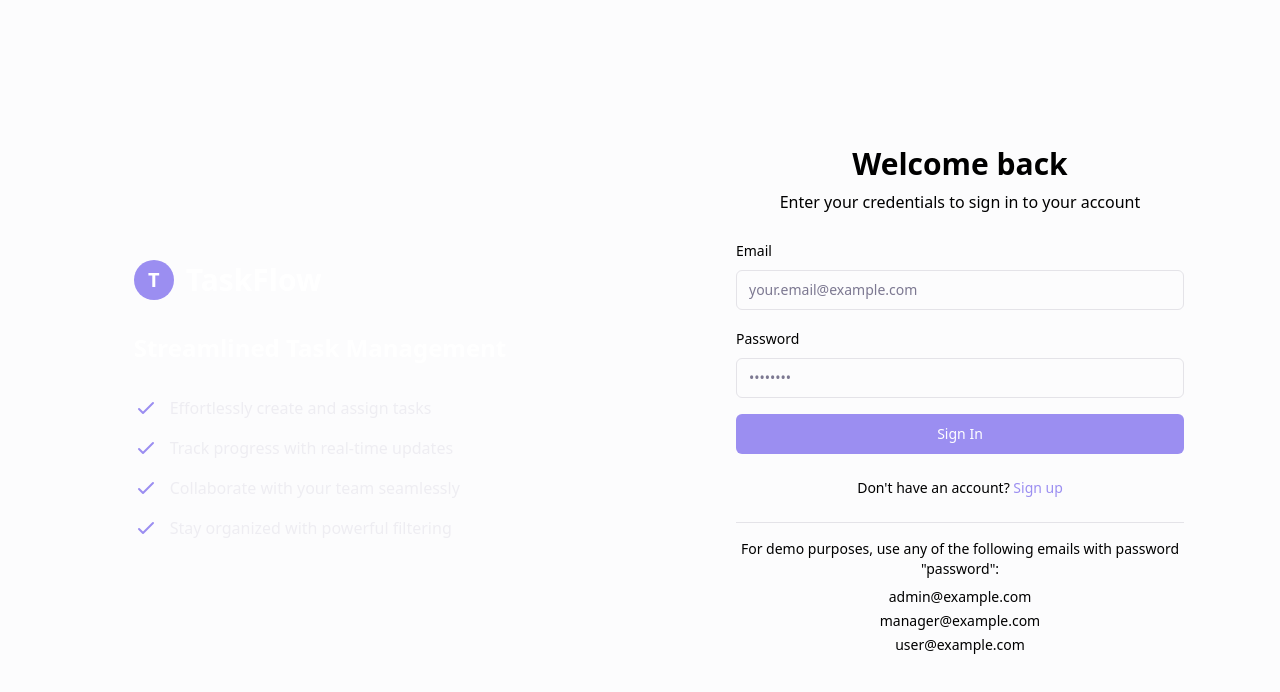
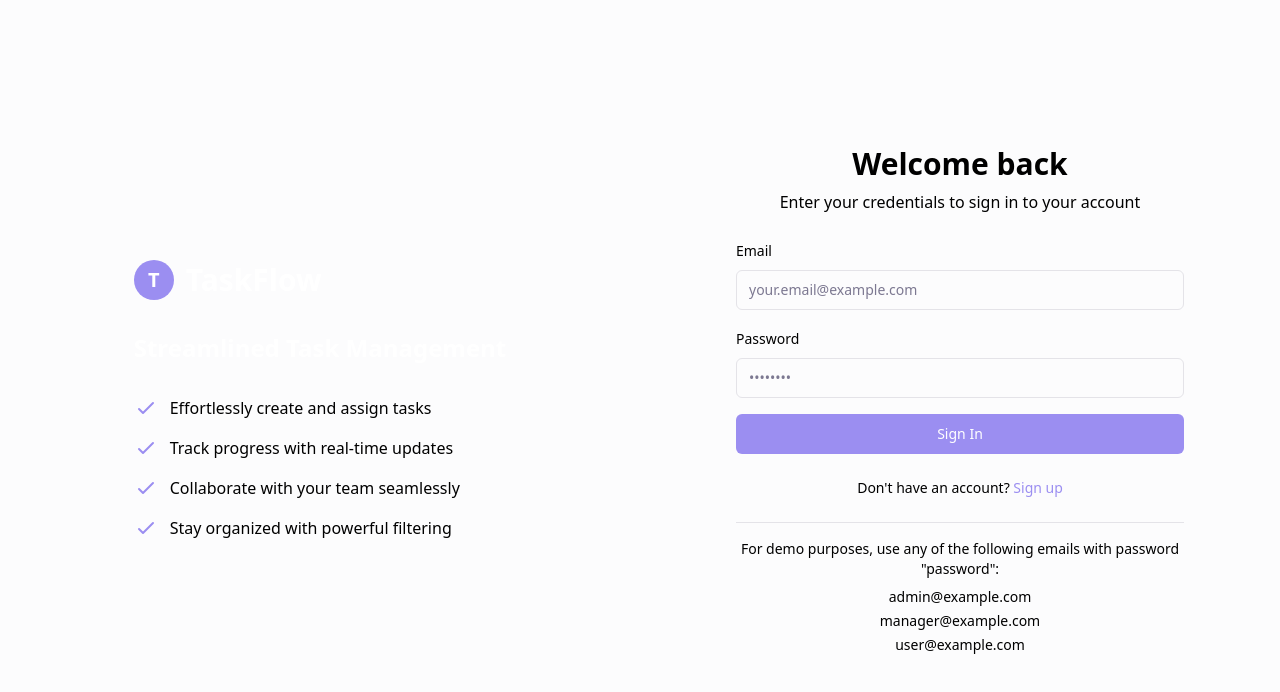
Before and after one commit to ss4621-dev/task-management-app, a React (Vite) app: page /auth in a window 1280 px wide. Shown: the top 692 px of the page. Built offline with nearby package versions, Linux system fonts and the light colour scheme.

Commit message:
Fix: Auth page colors
Fixes the colors of the text on the Auth page to match the design.

```diff
--- a/src/pages/Auth.tsx
+++ b/src/pages/Auth.tsx
@@ -26,25 +26,25 @@ const Auth: React.FC = () => {
           </div>
           <h2 className="text-2xl font-bold text-white">Streamlined Task Management</h2>
           <ul className="space-y-4">
-            <li className="flex gap-3 text-sidebar-foreground">
+            <li className="flex gap-3 text-black">
               <svg className="h-6 w-6 flex-shrink-0 text-primary" fill="none" viewBox="0 0 24 24" stroke="currentColor">
                 <path strokeLinecap="round" strokeLinejoin="round" strokeWidth={2} d="M5 13l4 4L19 7" />
               </svg>
               <span>Effortlessly create and assign tasks</span>
             </li>
-            <li className="flex gap-3 text-sidebar-foreground">
+            <li className="flex gap-3 text-black">
               <svg className="h-6 w-6 flex-shrink-0 text-primary" fill="none" viewBox="0 0 24 24" stroke="currentColor">
                 <path strokeLinecap="round" strokeLinejoin="round" strokeWidth={2} d="M5 13l4 4L19 7" />
               </svg>
               <span>Track progress with real-time updates</span>
             </li>
-            <li className="flex gap-3 text-sidebar-foreground">
+            <li className="flex gap-3 text-black">
               <svg className="h-6 w-6 flex-shrink-0 text-primary" fill="none" viewBox="0 0 24 24" stroke="currentColor">
                 <path strokeLinecap="round" strokeLinejoin="round" strokeWidth={2} d="M5 13l4 4L19 7" />
               </svg>
               <span>Collaborate with your team seamlessly</span>
             </li>
-            <li className="flex gap-3 text-sidebar-foreground">
+            <li className="flex gap-3 text-black">
               <svg className="h-6 w-6 flex-shrink-0 text-primary" fill="none" viewBox="0 0 24 24" stroke="currentColor">
                 <path strokeLinecap="round" strokeLinejoin="round" strokeWidth={2} d="M5 13l4 4L19 7" />
               </svg>
```
